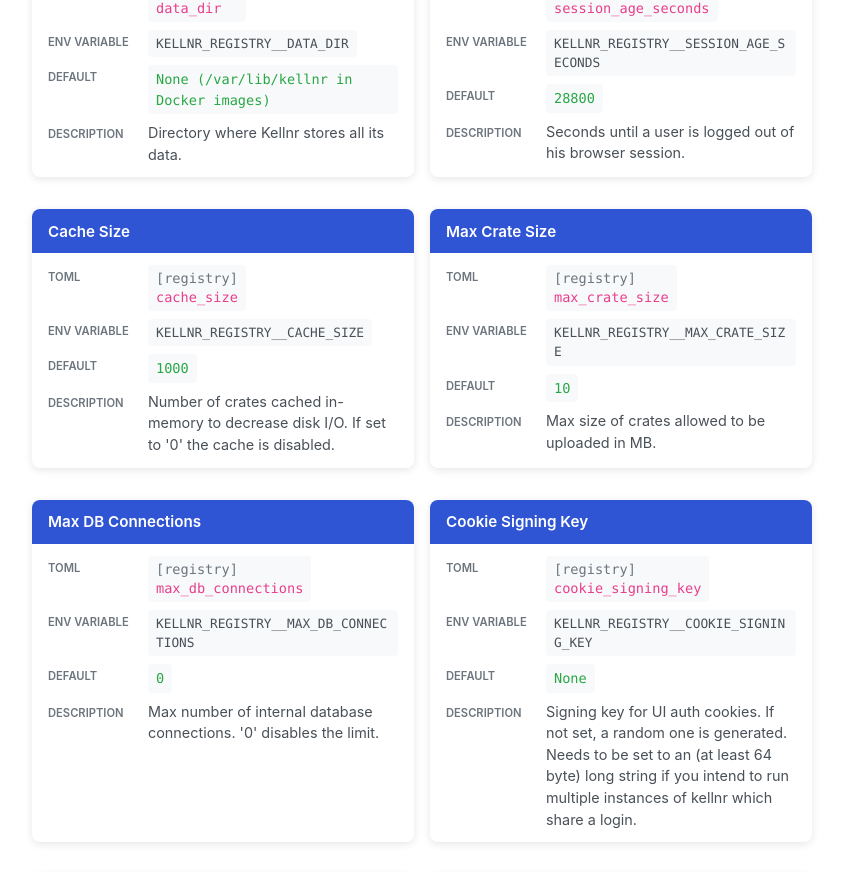
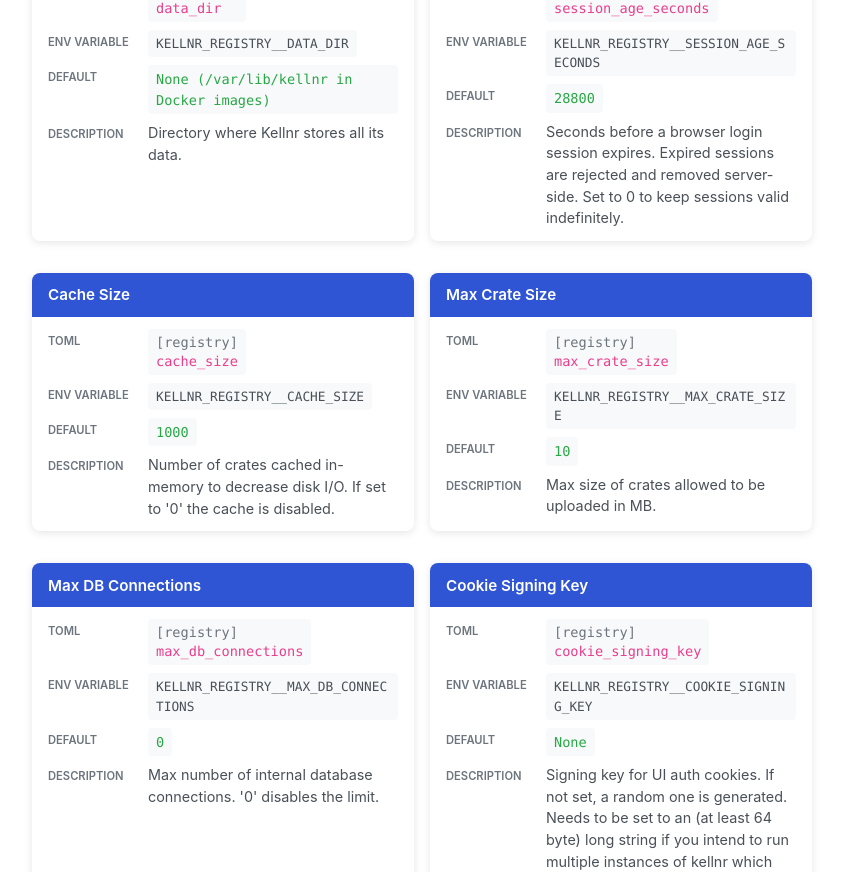
Before and after one commit to kellnr/website, a Vue app: page /documentation in a window 1280 px wide. Shown: the part 6219-7091 px from the top of the page, without its empty margins (359-1202 px from the left). Built offline with nearby package versions, Linux system fonts and the light colour scheme; a web font is replaced by a local one; what vue3-highlightjs would draw is missing.

Commit message:
docs: clarify session_age_seconds server-side expiry behavior
The session age now enforces server-side session expiry and cleanup (not
just the client cookie lifetime), and a value of 0 keeps sessions valid
indefinitely. Update the config card description to match.

```diff
--- a/src/views/DocumentationV6View.vue
+++ b/src/views/DocumentationV6View.vue
@@ -462,7 +462,7 @@
                 description="Directory where Kellnr stores all its data." />
               <ConfigCard title="Session Age" toml="[registry] session_age_seconds"
                 env-var="KELLNR_REGISTRY__SESSION_AGE_SECONDS" default-value="28800"
-                description="Seconds until a user is logged out of his browser session." />
+                description="Seconds before a browser login session expires. Expired sessions are rejected and removed server-side. Set to 0 to keep sessions valid indefinitely." />
               <ConfigCard title="Cache Size" toml="[registry] cache_size" env-var="KELLNR_REGISTRY__CACHE_SIZE"
                 default-value="1000"
                 description="Number of crates cached in-memory to decrease disk I/O. If set to '0' the cache is disabled." />
```
